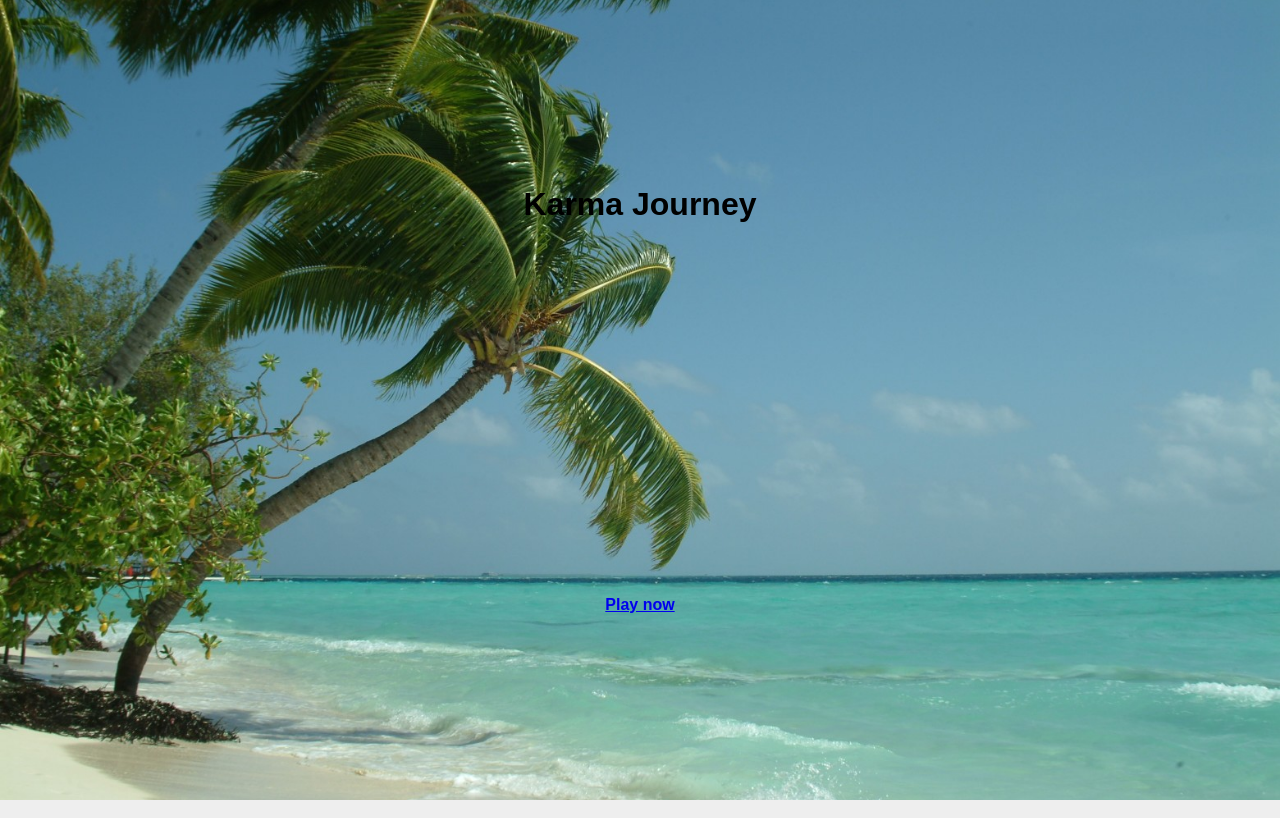
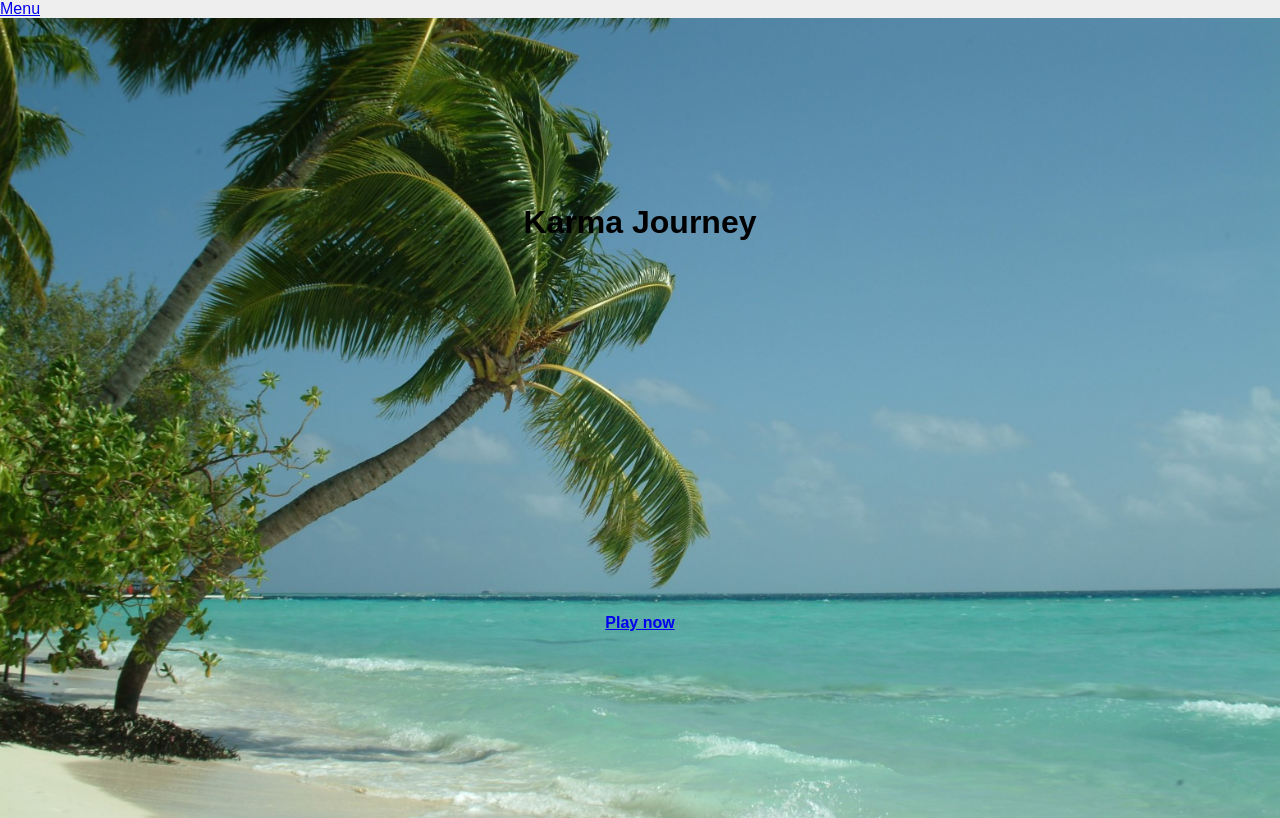
Before and after one commit to LessBeaver/KarmaJourney, a React (Create React App) app: page / in a window 1280 px wide. Built offline with nearby package versions, Linux system fonts and the light colour scheme; the HTML template or start-up script is replaced by a standard one.

Commit message:
navbar added in route

```diff
--- a/src/App.js
+++ b/src/App.js
@@ -1,13 +1,15 @@
 import React, { Component } from 'react';
 import { BrowserRouter as Router, Route, Switch } from 'react-router-dom';
 import Home from './components/Home';
-import QuizPage from './components/QuizPage'
+import QuizPage from './components/QuizPage';
+import Navbar from './components/Navbar';
 import './App.css';
 
 function App() {
   return (
     <div>
       <Router>
+        <Navbar />
         <Switch>
           <Route path="/" exact component={Home} />
           <Route path="/QuizPage" exact component={QuizPage} />
--- /dev/null
+++ b/src/components/Navbar.jsx
@@ -0,0 +1,19 @@
+import React from "react";
+import { Link } from "react-router-dom";
+import "./Navbar.css";
+
+function Navbar() {
+  return (
+    <nav className="navbar">
+      <ul className="flex-row">
+        <li>
+          <Link to="/">
+            <p>Menu</p>
+          </Link>
+        </li>
+      </ul>
+    </nav>
+  );
+}
+
+export default Navbar;
```
Also changed, not shown: src/components/Navbar.css (added).
